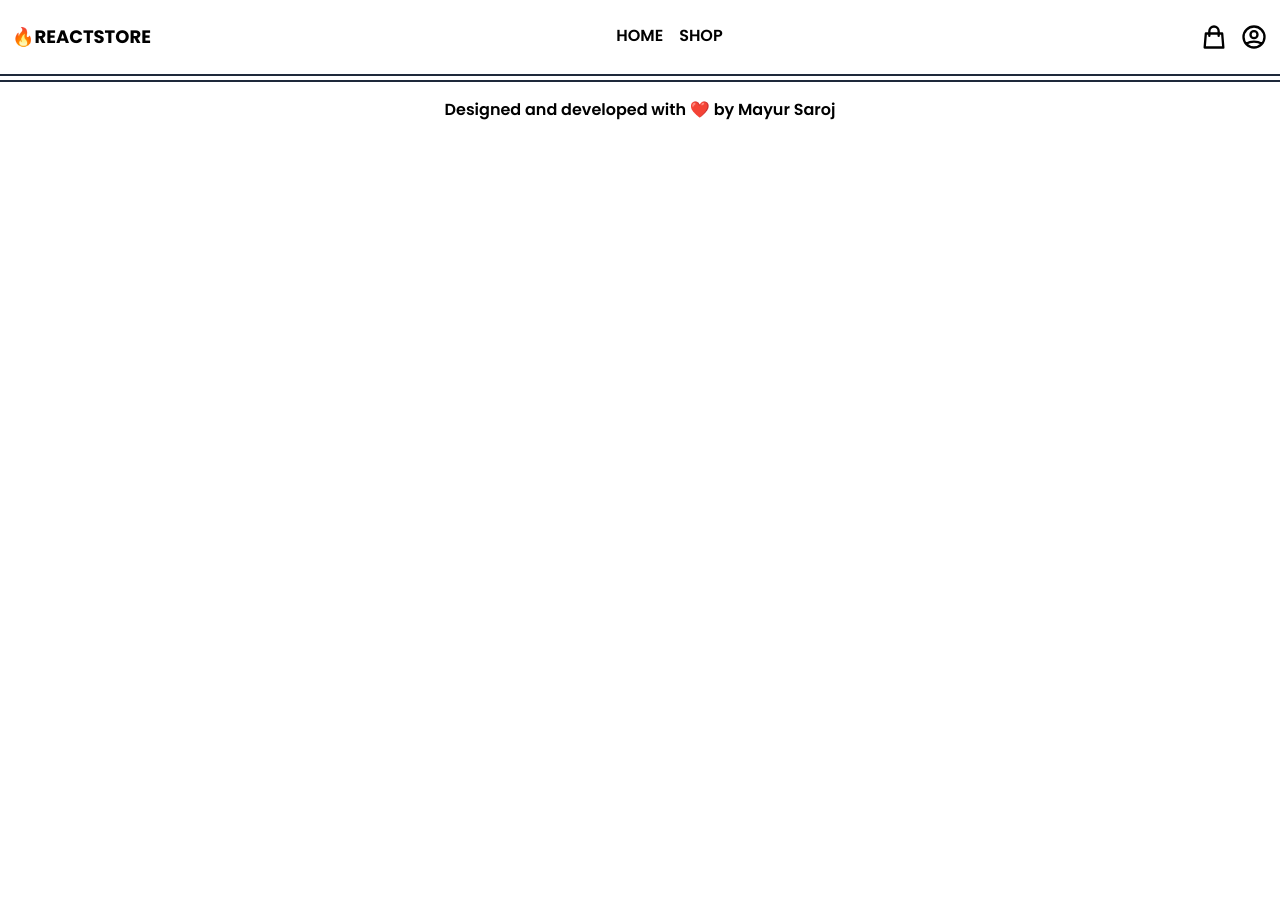
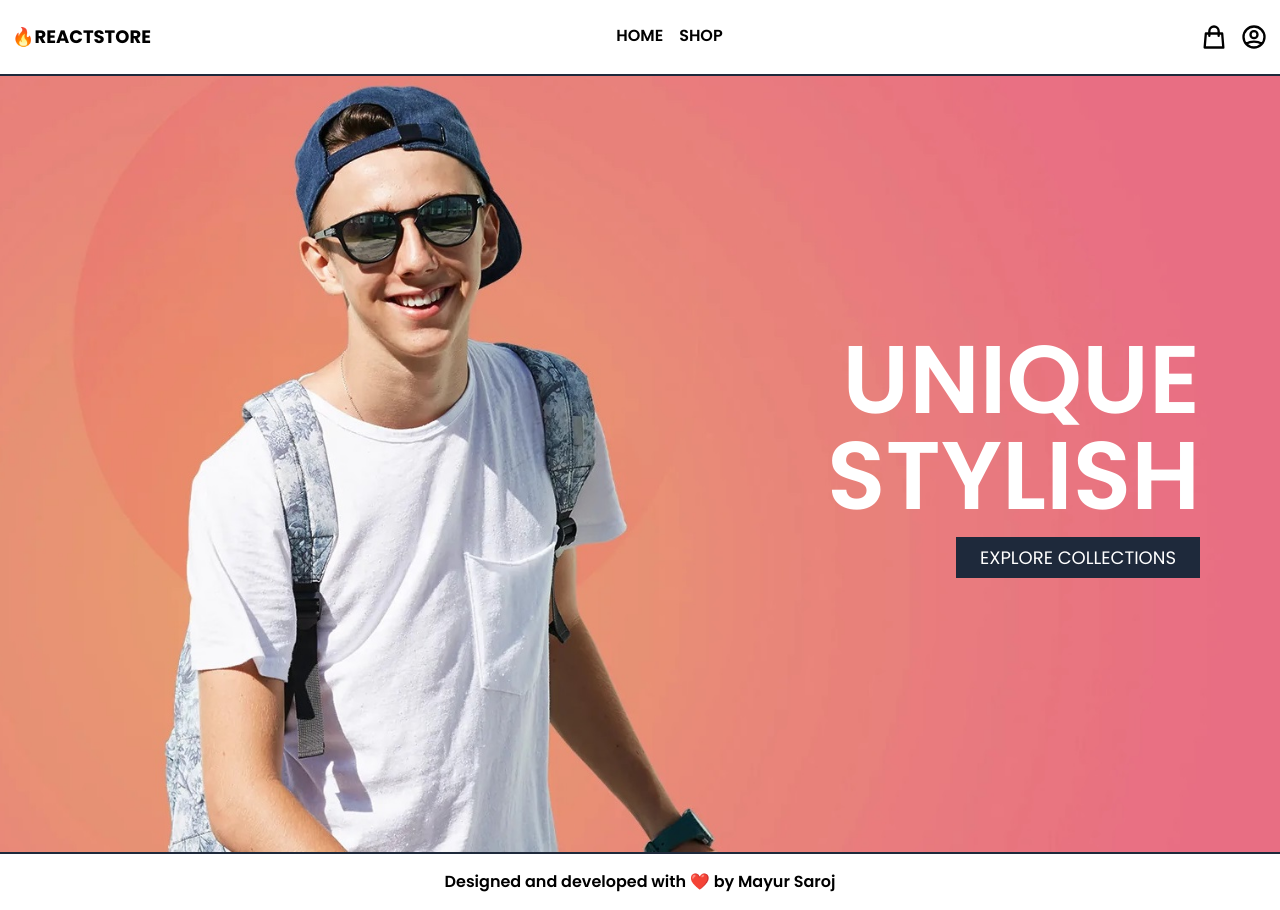
Before and after one commit to mayursdev/react-store, a React (Create React App) app: page / in a window 1280 px wide. Before the commit the page ends 800 px from the top, so only its background shows below. Built offline with nearby package versions, Linux system fonts and the light colour scheme.

Commit message:
:lipstick: Add Header

```diff
--- /dev/null
+++ b/src/components/Header.jsx
@@ -0,0 +1,24 @@
+import React from "react";
+
+const Header = () => {
+  return (
+    <header className="home-header h-96 md:h-screen -mt-7 bg-center bg-no-repeat bg-cover">
+      <div className="container h-full mx-auto flex justify-end items-center">
+        <div className="header-content p-3 text-end sm:pr-10 md:pr-15 lg:pr-20">
+          <h2 className="font-semibold uppercase text-5xl text-white mb-5 md:text-7xl lg:text-8xl">
+            Unique <br />
+            Stylish
+          </h2>
+          <a
+            href="#collections"
+            className="py-2 px-6 bg-slate-800 text-white text-sm uppercase md:text-base lg:text-lg"
+          >
+            Explore collections
+          </a>
+        </div>
+      </div>
+    </header>
+  );
+};
+
+export default Header;
--- a/src/index.css
+++ b/src/index.css
@@ -1,3 +1,7 @@
 @tailwind base;
 @tailwind components;
 @tailwind utilities;
+
+.home-header {
+  background-image: url('./assets/slider.jpg');
+}
--- a/src/routes/Home.jsx
+++ b/src/routes/Home.jsx
@@ -1,8 +1,9 @@
 import React from "react";
+import Header from "../components/Header";
 
 const Home = () => {
   return <div>
-
+    <Header/>
   </div>;
 };
 
```
